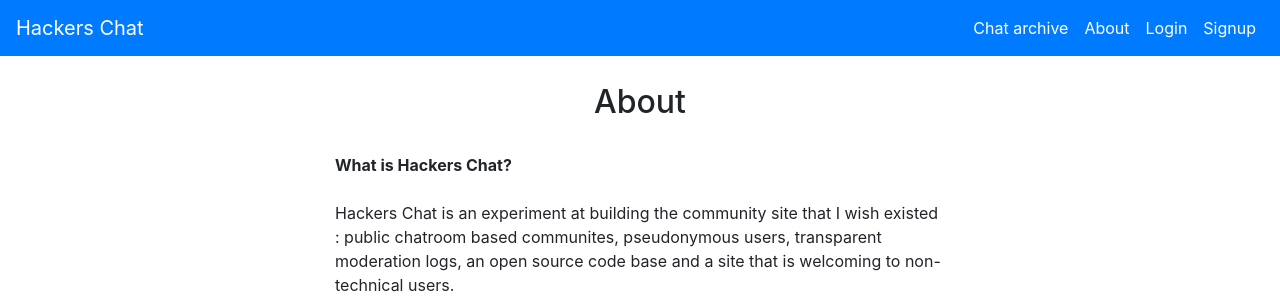
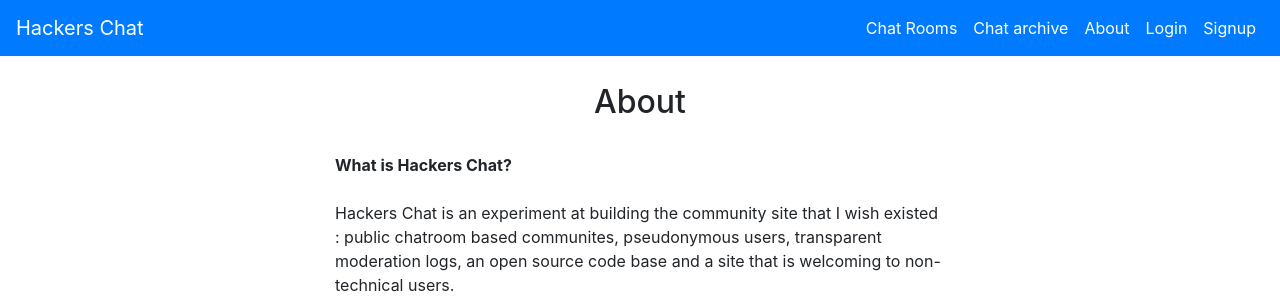
Before and after one commit to ploggingdev/hackerschat, a Django app: page /about/ in a window 1280 px wide. Shown: the top 300 px of the page. Run offline with Django 3.2, Linux system fonts and the light colour scheme; some libraries are stand-ins or nearby versions.

Commit message:
Add chat room list link to navbar

```diff
--- a/user_auth/templates/registration/navbar.html
+++ b/user_auth/templates/registration/navbar.html
@@ -7,7 +7,10 @@
     <div class="collapse navbar-collapse justify-content-end" id="navbarSupportedContent">
       <ul class="navbar-nav">
         <li class="nav-item">
-            <a class="nav-link" href="/topics/general/chat/archive" style="color:white;">Chat archive</a>
+            <a class="nav-link" href="{% url 'mainapp:rooms_list' %}" style="color:white;">Chat Rooms</a>
+        </li>
+        <li class="nav-item">
+            <a class="nav-link" href="{% url 'mainapp:chat_archive' 'general' %}" style="color:white;">Chat archive</a>
         </li>
         <li class="nav-item">
             <a class="nav-link active" href="{% url 'mainapp:about' %}" style="color:white;">About</a>
```
